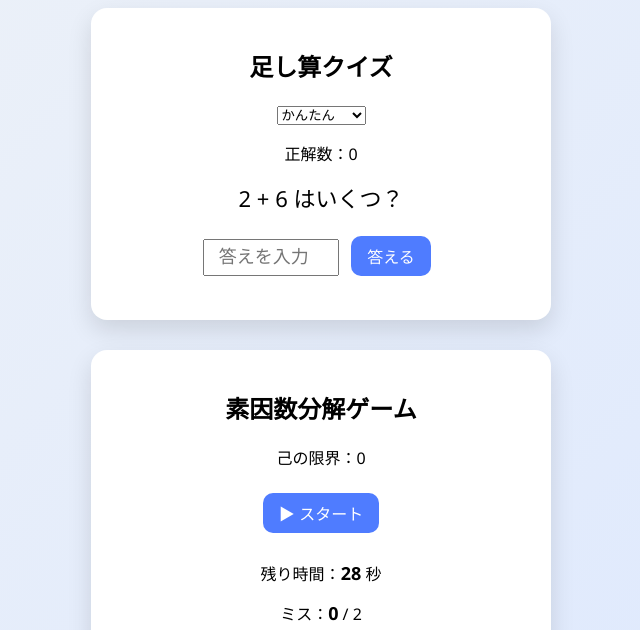
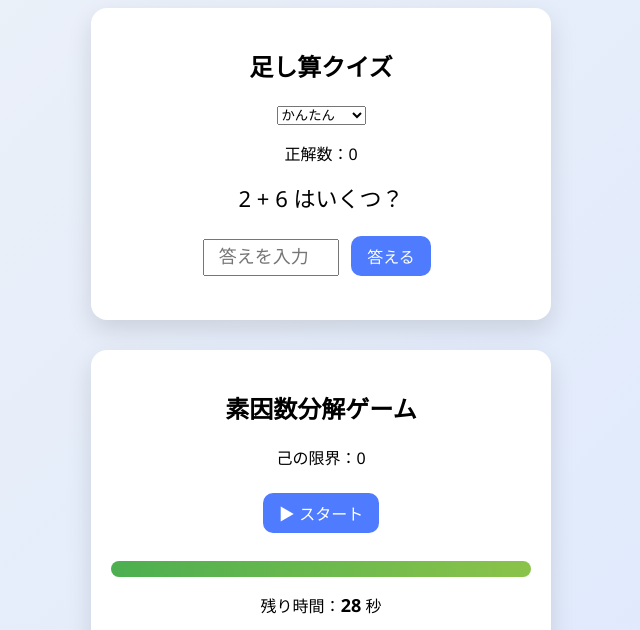
Before and after one commit to t4n-36/side-math-game, a plain HTML site: page index.html in a window 1280 px wide. Both pictures are taken after a click on the button "▶ スタート". Shown: the part 109-739 px from the top of the page, without its empty margins (319-959 px from the left). Drawn offline with Linux system fonts and the light colour scheme.

Commit message:
Update style.css

```diff
--- a/style.css
+++ b/style.css
@@ -118,3 +118,20 @@ button:hover {
   font-weight: bold;
   font-size: 18px;
 }
+
+/* ===== タイムバー ===== */
+.time-bar {
+  width: 100%;
+  height: 16px;
+  background: #e0e0e0;
+  border-radius: 10px;
+  overflow: hidden;
+  margin-bottom: 10px;
+}
+
+#time-bar-inner {
+  height: 100%;
+  width: 100%;
+  background: linear-gradient(90deg, #4caf50, #8bc34a);
+  transition: width 1s linear, background 0.3s;
+}
```
